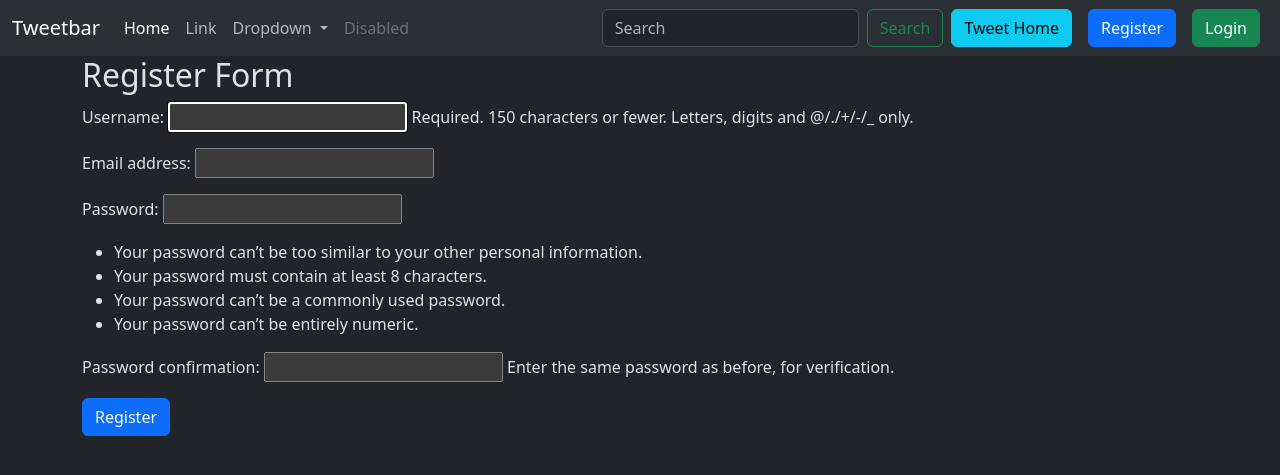
After one commit to FaisalCodeWizard/Mini-Blog, a Django app: page /tweet/register/ in a window 1280 px wide. The commit adds this page. Shown: the top 475 px of the page. Run offline with Django 4.2, Linux system fonts and the light colour scheme.

Commit message:
Customer User Registration in Django

```diff
--- a/FaisalBlog/settings.py
+++ b/FaisalBlog/settings.py
@@ -129,3 +129,8 @@ MEDIA_ROOT = os.path.join(BASE_DIR, 'media')
 
 STATIC_URL = 'static/'
 STATICFILES_DIRS = [os.path.join(BASE_DIR, "static")]
+
+LOGIN_URL = '/accounts/login'
+
+LOGIN_URL_REDIRECT = '/tweet/'
+LOGOUT_URL_REDIRECT = '/tweet/'
--- a/FaisalBlog/urls.py
+++ b/FaisalBlog/urls.py
@@ -18,8 +18,10 @@ from django.contrib import admin
 from django.urls import path, include
 from django.conf import settings
 from django.conf.urls.static import static
+from django.contrib.auth.urls import views as auth_views
 
 urlpatterns = [
     path('admin/', admin.site.urls),
     path('tweet/', include('Tweet.urls')),
+    path('accounts/', include('django.contrib.auth.urls')),
 ] + static(settings.MEDIA_URL, document_root=settings.MEDIA_ROOT)
--- a/Tweet/forms.py
+++ b/Tweet/forms.py
@@ -1,7 +1,15 @@
 from django import forms
 from .models import Tweet
+from django.contrib.auth.forms import UserCreationForm
+from django.contrib.auth.models import User
 
 class TweetForm(forms.ModelForm):
     class Meta:
         model = Tweet
         fields = ['text', 'photo']
+
+
+class UserRegistrationform(UserCreationForm):
+    class Meta:
+        model = User
+        fields = ('username', 'email', 'password1', 'password2')
--- a/Tweet/templates/tweet_list.html
+++ b/Tweet/templates/tweet_list.html
@@ -15,8 +15,10 @@ My Blog
         <div class="card-body">
           <h5 class="card-title">{{tweet.user.username}}</h5>
           <p class="card-text">{{tweet.text}}</p>
+          {% if tweet.user == user %}
           <a href="{% url 'tweet_edit' tweet.id %}" class="btn btn-primary">Edit</a>
           <a href="{% url 'tweet_delete' tweet.id %}" class="btn btn-danger">Delete</a>
+          {% endif %}
         </div>
       </div>
     {% endfor %}
--- a/Tweet/urls.py
+++ b/Tweet/urls.py
@@ -6,4 +6,5 @@ urlpatterns = [
     path('create/', views.tweet_create, name='tweet_create'),
     path('<int:tweet_id>/edit/', views.tweet_edit, name='tweet_edit'),
     path('<int:tweet_id>/delete/', views.tweet_delete, name='tweet_delete'),
+    path('register/', views.register, name='register'),
 ]
--- a/Tweet/views.py
+++ b/Tweet/views.py
@@ -1,7 +1,9 @@
 from django.shortcuts import render
 from .models import Tweet
-from .forms import TweetForm
+from .forms import TweetForm, UserRegistrationform
 from django.shortcuts import get_object_or_404, redirect
+from django.contrib.auth.decorators import login_required
+from django.contrib.auth import login, authenticate
 
 # Create your views here.
 
@@ -12,6 +14,7 @@ def tweet_list(request):
     tweets = Tweet.objects.all().order_by('-created_at')
     return render(request, 'tweet_list.html', {'tweets': tweets})
 
+@login_required
 def tweet_create(request):
     if request.method == "POST":
         form = TweetForm(request.POST, request.FILES)
@@ -24,6 +27,7 @@ def tweet_create(request):
         form = TweetForm()
     return render(request, 'tweet_form.html', {'form': form})
 
+@login_required
 def tweet_edit(request, tweet_id):
     tweet = get_object_or_404(Tweet, pk=tweet_id, user = request.user)
     if request.method == 'POST':
@@ -38,9 +42,24 @@ def tweet_edit(request, tweet_id):
         form = TweetForm(instance=tweet)
     return render(request, 'tweet_form.html', {'form': form})
 
+@login_required
 def tweet_delete(request, tweet_id):
     tweet = get_object_or_404(Tweet, pk = tweet_id, user = request.user)
     if request.method == 'POST':
         tweet.delete()
         return redirect('tweet_list')
     return render(request, 'tweet_confirm_delete.html', {'tweet': tweet})
+
+
+def register(request):
+    if request.method == 'POST':
+        form = UserRegistrationform(request.POST)
+        if form.is_valid():
+            user = form.save(commit=False)
+            user.set_password(form.cleaned_data['password1'])
+            user.save()
+            login(request, user)
+            return redirect('tweet_list')
+    else:
+        form = UserRegistrationform()
+    return render(request, 'registration/register.html', {'form': form})
--- a/templates/layout.html
+++ b/templates/layout.html
@@ -45,6 +45,16 @@
               <input class="form-control me-2" type="search" placeholder="Search" aria-label="Search">
               <button class="btn btn-outline-success" type="submit">Search</button>
             </form>
+            <a href="{% url "tweet_list" %}" class="btn btn-info mx-2">Tweet Home</a>
+            {% if user.is_authenticated %}
+            <form method="post" action="{% url "logout" %}">
+              {% csrf_token %}
+              <button class="btn btn-danger" type="submit">Logout</button>
+            </form>
+            {% else %}
+            <a href="{% url "register" %}" class="btn btn-primary mx-2">Register</a>
+            <a href="{% url "login" %}" class="btn btn-success mx-2">Login</a>
+            {% endif %}
           </div>
         </div>
       </nav>
--- /dev/null
+++ b/templates/registration/register.html
@@ -0,0 +1,12 @@
+{% extends "layout.html" %}
+
+{% block content %}
+<h2>Register Form</h2>
+<form method="post">
+    {% csrf_token %}
+    {{ form.as_p }}
+    <button class="btn btn-primary">Register</button>
+
+</form>
+
+{% endblock %}
```
Also changed, not shown: templates/registration/logged_out.html (added, +8 -0 lines), templates/registration/login.html (added, +15 -0 lines), db.sqlite3, media/photos/pichai_de3FWav.webp (added).
